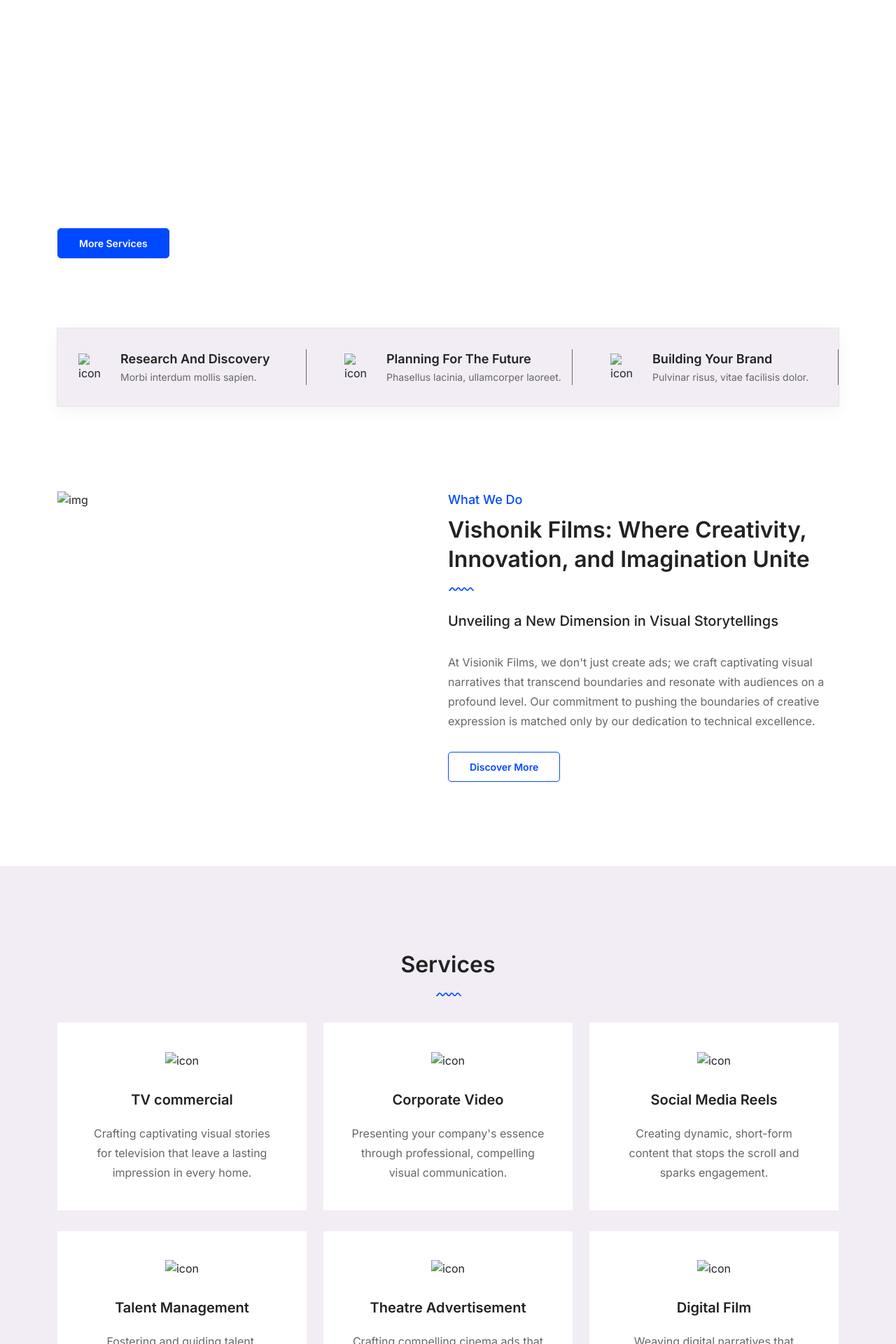
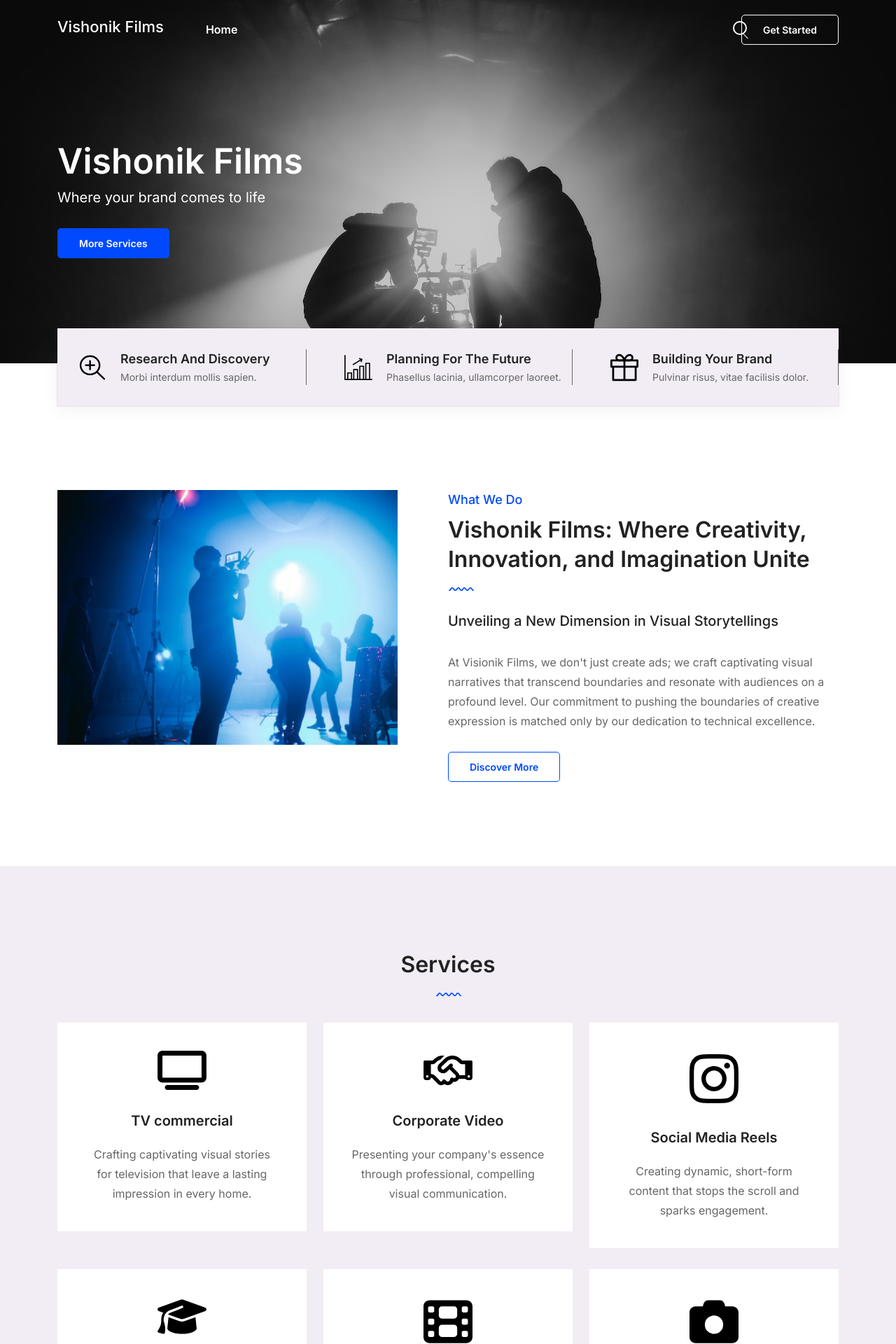
Before and after one commit to vishonikfilms/vishonikfilms.github.io, a Jekyll site: the page built from index.html, in a window 1280 px wide. Shown: the top 1920 px of the page at 70% size. Built offline with Jekyll 4.4.1, drawn with Linux system fonts in a browser that asks for light colours.

Commit message:
base url updated

```diff
--- a/_config.yml
+++ b/_config.yml
@@ -33,8 +33,8 @@
 email: "vishonikfilms@gmail.com"
 description: "Where your brand comes to life "
 author: "Vishnu"
-baseurl: "" # the subpath of your site, e.g. /blog
-url: "vishonikfilms.com" # the base hostname & protocol for your site, e.g. http://example.com
+baseurl: "/" # the subpath of your site, e.g. /blog
+url: "https://vishonikfilms.com" # the base hostname & protocol for your site, e.g. http://example.com
 date_format: "%d %B %Y"
 
 # paginations & permalinks
```
